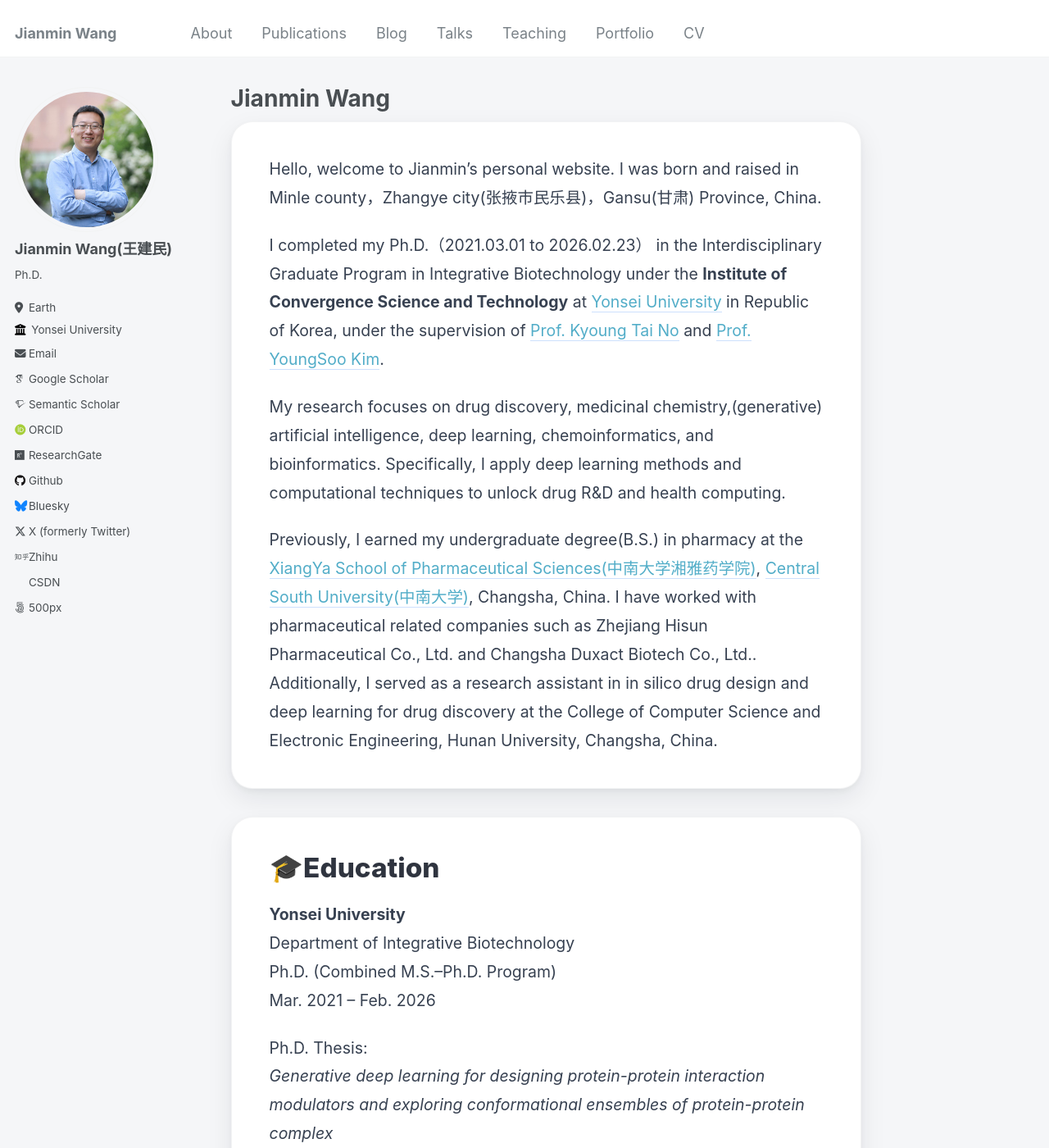
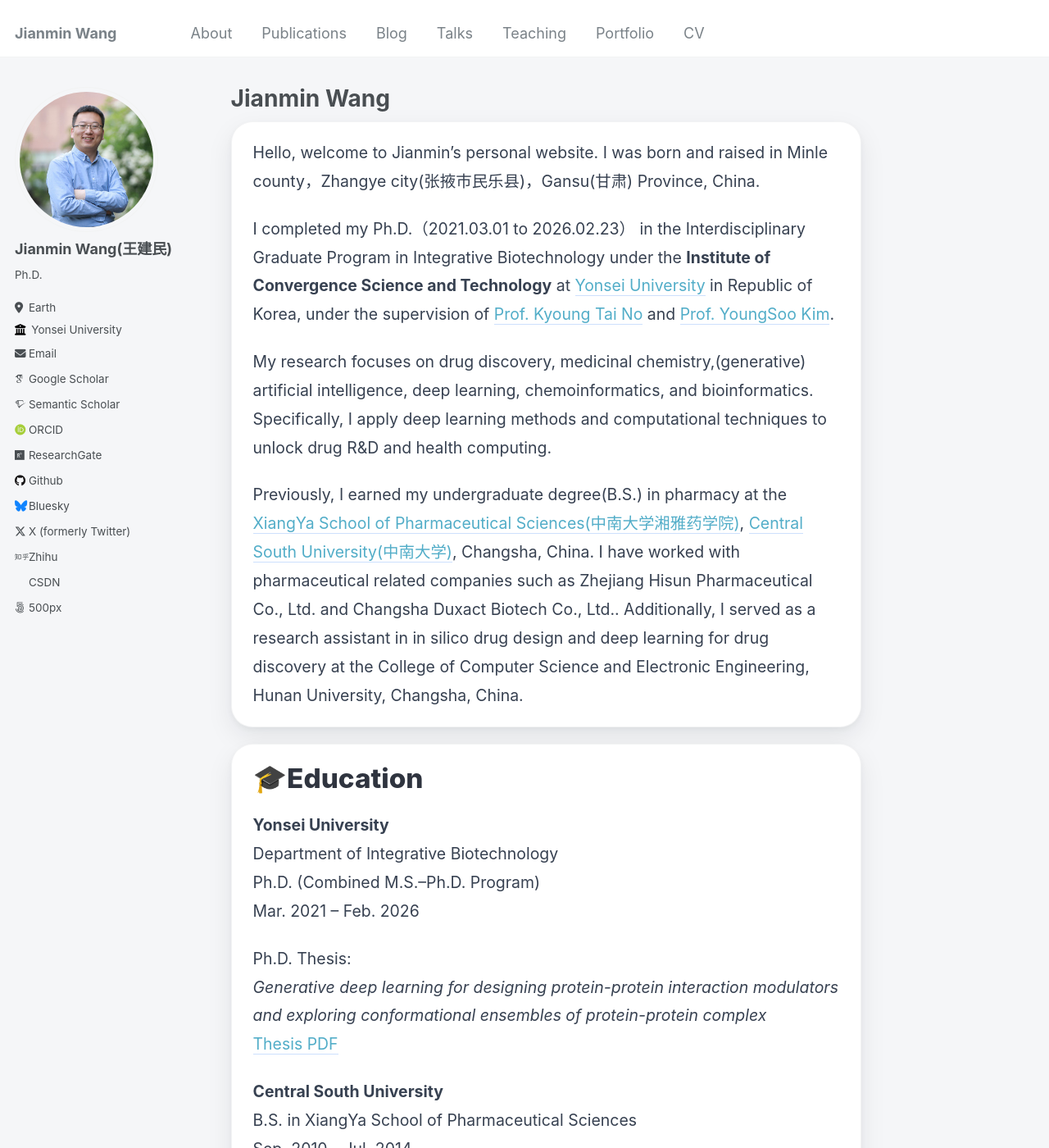
Before and after one commit to Jianmin2drugai/Jianmin2drugai.github.io, a Jekyll site: the page built from _pages/about.md, in a window 1280 px wide and 1400 px high. Shown: the whole window at 82% size. Built offline with Jekyll 4.4.1, drawn with Linux system fonts in a browser that asks for light colours; some web fonts are replaced.

Commit message:
Update custom.css

```diff
--- a/assets/css/custom.css
+++ b/assets/css/custom.css
@@ -19,8 +19,8 @@ body {
 .card-section {
   background: #ffffff;
   border-radius: 26px;
-  padding: 40px 46px;
-  margin: 0 0 34px 0;
+  padding: 20px 26px;
+  margin: 0 0 20px 0;
   border: 1px solid rgba(15, 23, 42, 0.05);
   box-shadow:
     0 12px 32px rgba(15, 23, 42, 0.08),
@@ -210,7 +210,7 @@ body {
 
 /* ===== Icon spacing ===== */
 .section-icon {
-  margin-right: 8px;
+  margin-right: 4px;
 }
 
 /* ===== Make default hr softer if present ===== */
```
